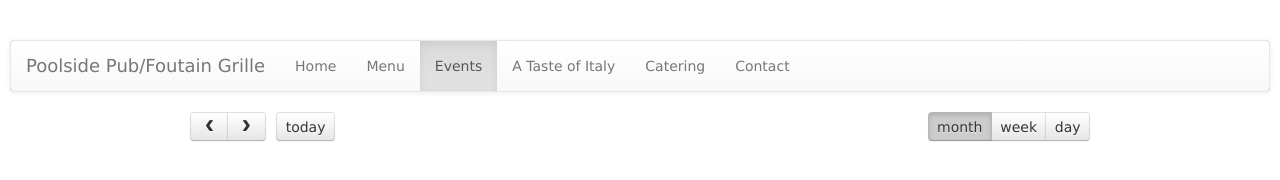
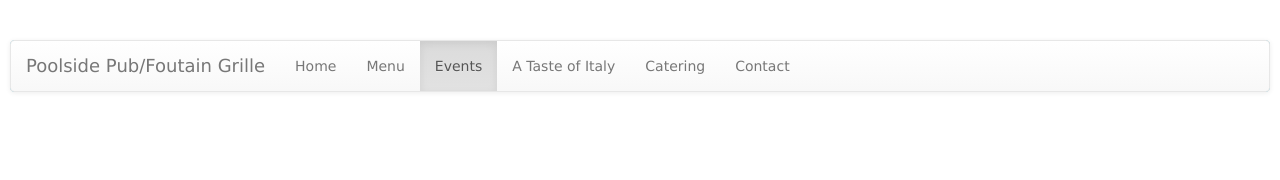
Before and after one commit to davmcafee/davmcafee.github.io, a plain HTML site: page events.html in a window 1280 px wide. Drawn offline with nearby package versions, Linux system fonts and the light colour scheme.

Commit message:
events12

```diff
--- a/events.html
+++ b/events.html
@@ -47,7 +47,7 @@
 				center: 'title',
 				right: 'month,basicWeek,basicDay'
 			},
-			defaultDate: 'moment',
+			defaultDate:
 			editable: true,
 			eventLimit: true, // allow "more" link when too many events
 			events: [
```
